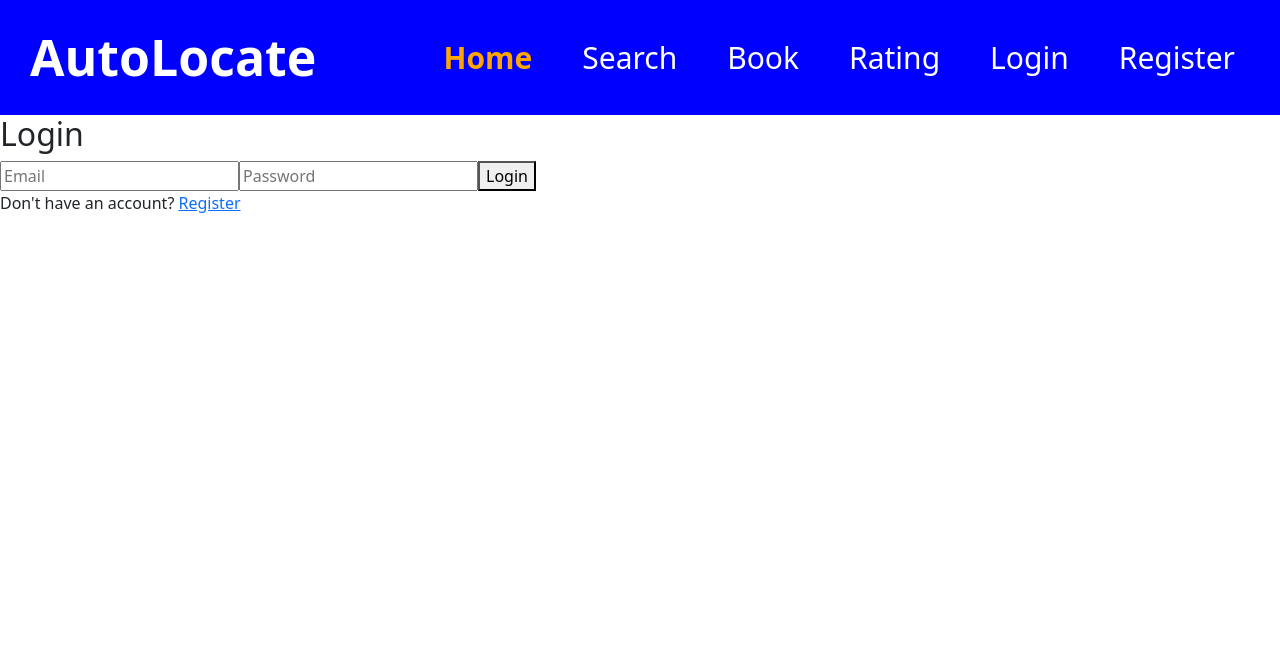
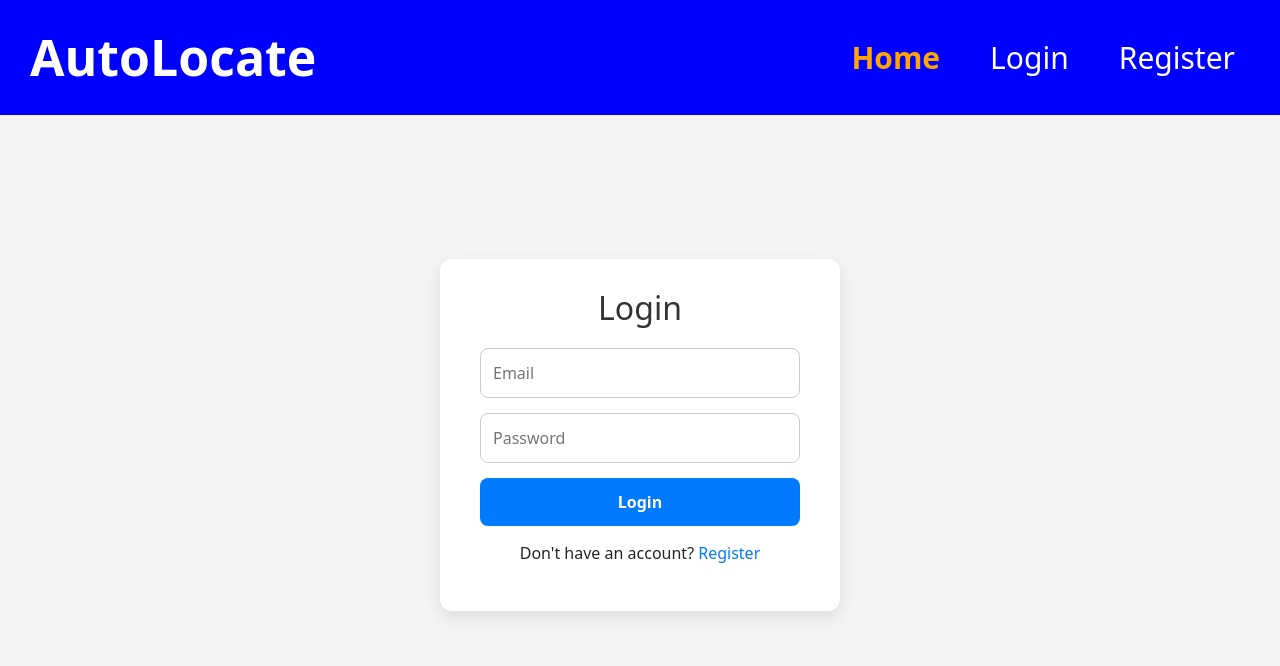
Before and after one commit to AronLimos/vehicle-booking, a React (Create React App) app in the folder frontend/: page /login in a window 1280 px wide. Shown: the top 666 px of the page. Built offline with nearby package versions, Linux system fonts and the light colour scheme.

Commit message:
cleaned up the nav bar, added login design

```diff
--- a/frontend/src/App.js
+++ b/frontend/src/App.js
@@ -51,10 +51,6 @@ function App() {
           <div className="navbar-title">AutoLocate</div>
           <div className="navbar-links">
             <Link to="/" className={`nav-links ${activeLink === "home" ? "active" : ""}`} onClick={() => handleNavClick("home")}>Home</Link>
-            <Link to="/search" className={`nav-links ${activeLink === "search" ? "active" : ""}`} onClick={() => handleNavClick("search")}>Search</Link>
-            <Link to="/book" className={`nav-links ${activeLink === "book" ? "active" : ""}`} onClick={() => handleNavClick("book")}>Book</Link>
-            <Link to="/rating" className={`nav-links ${activeLink === "rating" ? "active" : ""}`} onClick={() => handleNavClick("rating")}>Rating</Link>
-
             {!role ? (
               <>
                 <Link to="/login" className="nav-links">Login</Link>
@@ -162,9 +158,6 @@ const Home = ({ role }) => {
         </div>
       </div>
 
-      <div id="book"><h2>Book Section</h2></div>
-      <div id="rating"><h2>Rating Section</h2></div>
-
       {/* Modal for Shop Details */}
       <Modal show={showModal} onHide={handleCloseModal} size="lg">
         <Modal.Header closeButton>
--- a/frontend/src/pages/Login.js
+++ b/frontend/src/pages/Login.js
@@ -1,25 +1,29 @@
-import React, { useState } from 'react';
-import { useNavigate } from 'react-router-dom';
-import axios from 'axios';
+import React, { useState } from "react";
+import { useNavigate } from "react-router-dom";
+import axios from "axios";
+import "../styles/login.css";
 
 const Login = () => {
-    const [email, setEmail] = useState('');
-    const [password, setPassword] = useState('');
-    const [error, setError] = useState('');
+  const [email, setEmail] = useState("");
+  const [password, setPassword] = useState("");
+  const [error, setError] = useState("");
   const navigate = useNavigate();
 
   const handleLogin = async (e) => {
     e.preventDefault();
     try {
-            const response = await axios.post('http://localhost:5000/api/auth/login', { email, password });
+      const response = await axios.post(
+        "http://localhost:5000/api/auth/login",
+        { email, password }
+      );
       const { token, role } = response.data;
 
       if (!role) {
         throw new Error(" Role not found in response from backend");
       }
 
-            localStorage.setItem('token', token);
-            localStorage.setItem('role', role);
+      localStorage.setItem("token", token);
+      localStorage.setItem("role", role);
 
       console.log(" Role Set in LocalStorage:", role); // Debugging Log
 
@@ -28,22 +32,37 @@ const Login = () => {
         navigate(`/dashboard/${role}`);
         window.location.reload();
       }, 100);
-
     } catch (err) {
-            setError(' Invalid credentials. Please try again.');
+      setError(" Invalid credentials. Please try again.");
     }
   };
 
   return (
-        <div>
+    <div className="login-container">
+      <div className="login-card">
         <h2>Login</h2>
-            {error && <p style={{ color: 'red' }}>{error}</p>}
+        {error && <p className="error-message">{error}</p>}
         <form onSubmit={handleLogin}>
-                <input type="email" placeholder="Email" value={email} onChange={(e) => setEmail(e.target.value)} required />
-                <input type="password" placeholder="Password" value={password} onChange={(e) => setPassword(e.target.value)} required />
+          <input
+            type="email"
+            placeholder="Email"
+            value={email}
+            onChange={(e) => setEmail(e.target.value)}
+            required
+          />
+          <input
+            type="password"
+            placeholder="Password"
+            value={password}
+            onChange={(e) => setPassword(e.target.value)}
+            required
+          />
           <button type="submit">Login</button>
         </form>
-            <p>Don't have an account? <a href="/register">Register</a></p>
+        <p>
+          Don't have an account? <a href="/register">Register</a>
+        </p>
+      </div>
     </div>
   );
 };
--- /dev/null
+++ b/frontend/src/styles/login.css
@@ -0,0 +1,71 @@
+
+.login-container {
+    display: flex;
+    justify-content: center;
+    align-items: center;
+    min-height: 80vh;
+    background-color: #f4f4f4;
+  }
+
+  .login-card {
+    background: white;
+    padding: 30px 40px;
+    border-radius: 12px;
+    box-shadow: 0 6px 15px rgba(0, 0, 0, 0.1);
+    width: 100%;
+    max-width: 400px;
+  }
+
+  .login-card h2 {
+    text-align: center;
+    margin-bottom: 20px;
+    color: #333;
+  }
+
+  .login-card form {
+    display: flex;
+    flex-direction: column;
+  }
+
+  .login-card input {
+    padding: 12px;
+    margin-bottom: 15px;
+    border: 1px solid #ccc;
+    border-radius: 8px;
+    font-size: 16px;
+  }
+
+  .login-card button {
+    padding: 12px;
+    background-color: #007bff;
+    border: none;
+    color: white;
+    font-weight: bold;
+    border-radius: 8px;
+    cursor: pointer;
+    transition: background-color 0.2s ease-in-out;
+  }
+
+  .login-card button:hover {
+    background-color: #0056b3;
+  }
+
+  .login-card p {
+    text-align: center;
+    margin-top: 15px;
+  }
+
+  .login-card a {
+    color: #007bff;
+    text-decoration: none;
+  }
+
+  .login-card a:hover {
+    text-decoration: underline;
+  }
+
+  .error-message {
+    color: red;
+    text-align: center;
+    margin-bottom: 10px;
+  }
```
Lines whose indentation alone changed are shown as unchanged.
